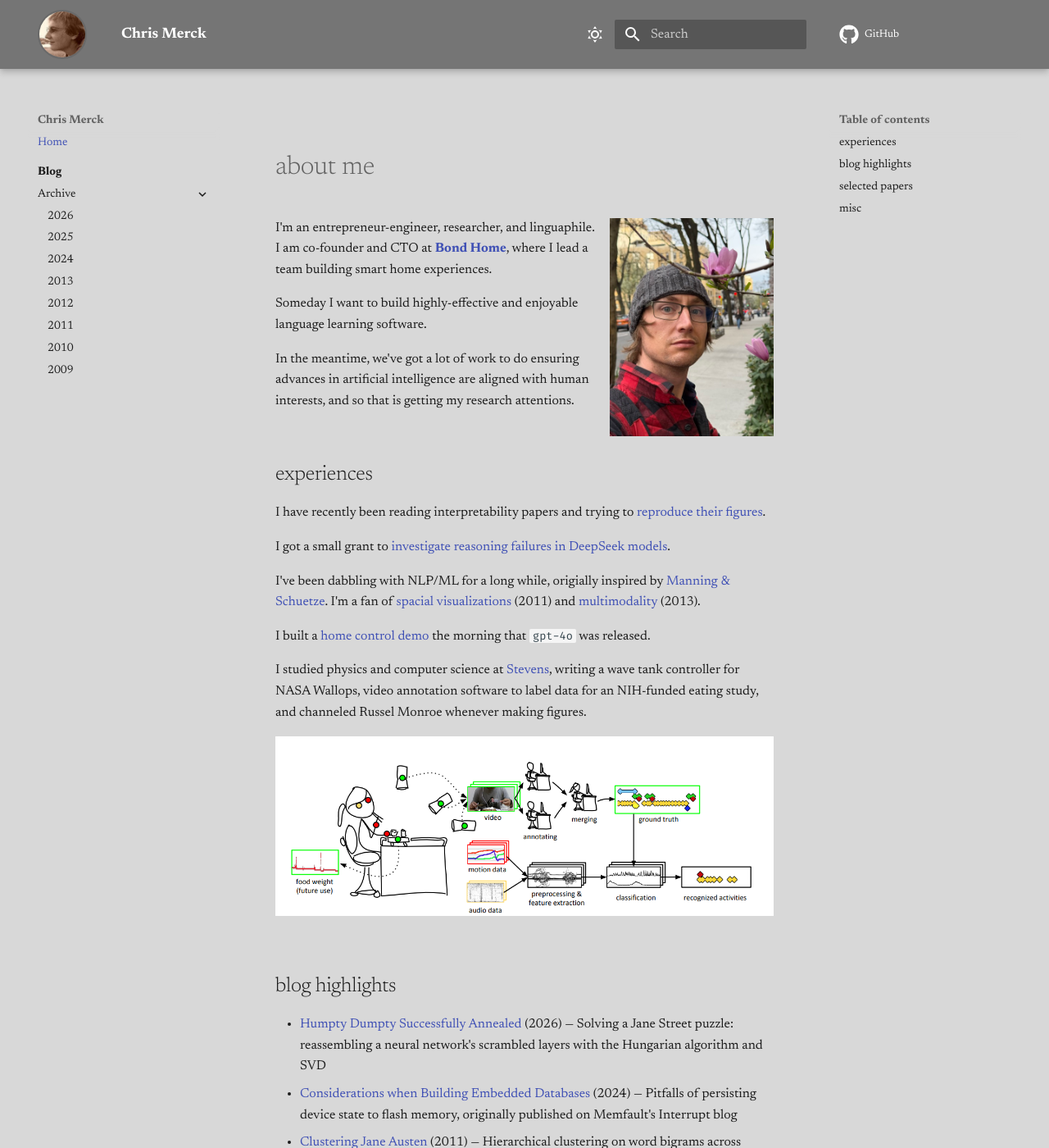
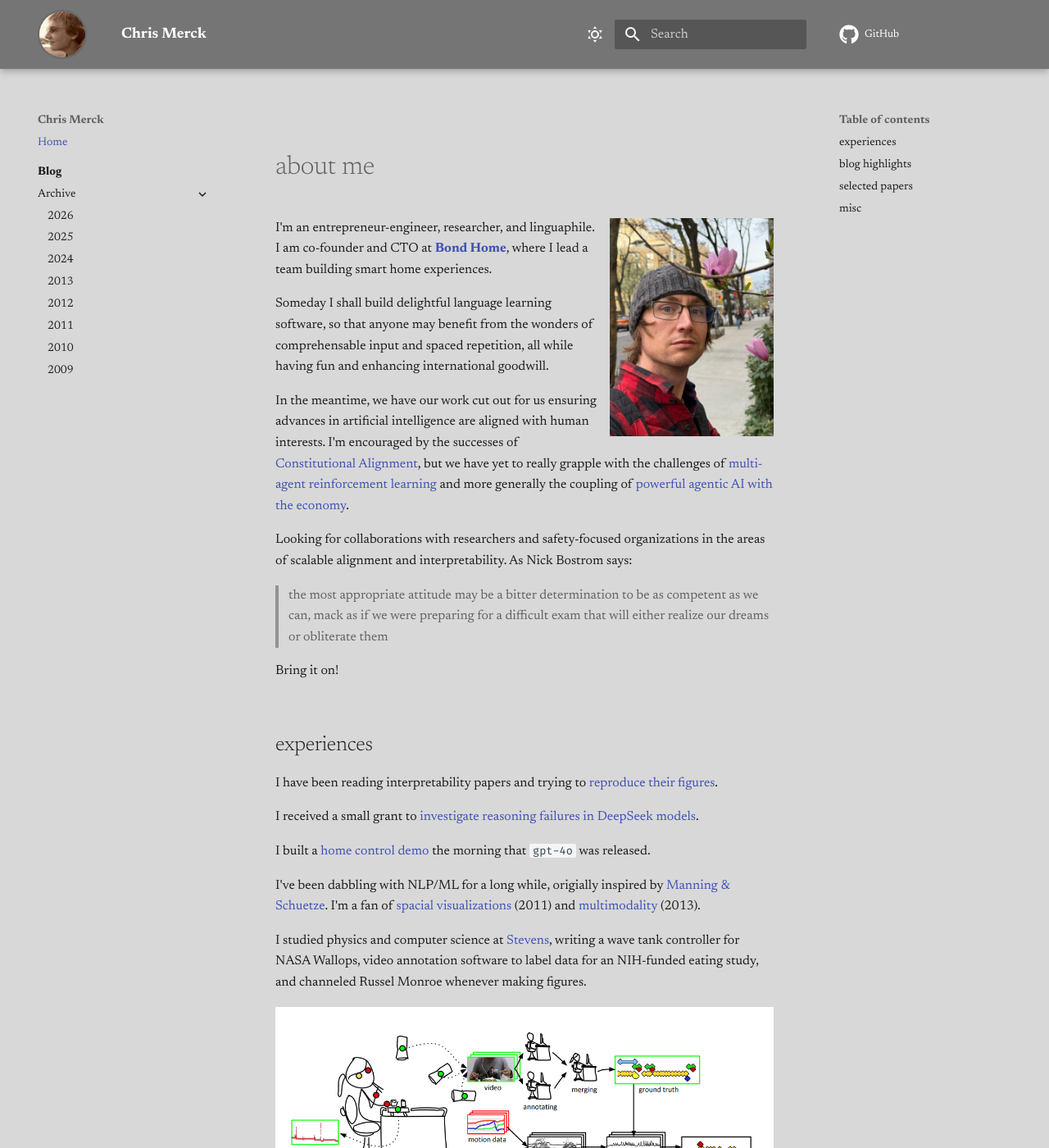
Before and after one commit to chrismerck/chrismerck.github.io, an MkDocs documentation site: the page built from docs/index.md, in a window 1280 px wide and 1400 px high. Shown: the whole window at 82% size. Built offline with MkDocs 1.6.1 and Material for MkDocs 9.7.7, drawn with Linux system fonts in a browser that asks for light colours; comment, search, counter and statistics services are not loaded; some of the changed text lies outside the part shown.

Commit message:
index updates

```diff
--- a/docs/index.md
+++ b/docs/index.md
@@ -9,25 +9,39 @@ title: Chris Merck
 I'm an entrepreneur-engineer, researcher, and linguaphile.
 I am co-founder and CTO at **[Bond Home](https://bondhome.io)**, where I lead a team building smart home experiences.
 
-Someday I want to build highly-effective and enjoyable language learning software.
+Someday I shall build delightful language learning software,
+so that anyone may benefit from the wonders of comprehensable input
+and spaced repetition, all while having fun and enhancing
+international goodwill.
 
-In the meantime, we've got a lot of work to do ensuring advances in artificial intelligence are aligned with human interests,
-and so that is getting my research attentions.
+In the meantime, we have our work cut out for us
+ensuring advances in artificial intelligence are aligned with human interests.
+I'm encouraged by the successes of
+[Constitutional Alignment](https://www.anthropic.com/constitution),
+but we have yet to really grapple with the challenges of
+[multi-agent reinforcement learning](https://www.marl-book.com/)
+and more generally the coupling of
+[powerful agentic AI with the economy](https://www.darioamodei.com/essay/the-adolescence-of-technology#4-player-piano).
+
+Looking for collaborations with researchers and safety-focused organizations in the areas of scalable alignment and interpretability. As Nick Bostrom says:
+
+> the most appropriate attitude may be a bitter determination to be as competent as we can, mack as if we were preparing for a difficult exam that will either realize our dreams or obliterate them
+
+Bring it on!
 
 ## experiences
 
-I have recently been reading interpretability papers and trying to [reproduce their figures](blog/2025/05/14/demonstrating-superposition/).
+I have been reading interpretability papers and trying to [reproduce their figures](blog/2025/05/14/demonstrating-superposition/).
 
-I got a small grant to [investigate reasoning failures in DeepSeek models](blog/2025/08/17/locating-reasoning-errors-with-active-sampling/).
+I received a small grant to [investigate reasoning failures in DeepSeek models](blog/2025/08/17/locating-reasoning-errors-with-active-sampling/).
+
+I built a [home control demo](https://www.youtube.com/watch?v=F_rlwDuOiXU) the morning that `gpt-4o` was released.
 
 I've been dabbling with NLP/ML for a long while, origially inspired by [Manning & Schuetze](blog/2011/06/30/statistical-nlp-book). I'm a fan of [spacial visualizations](blog/2011/12/13/visualizing-knn-regression/) (2011) and [multimodality](blog/2013/08/08/speech-transcript-alignment/) (2013).
-
-I built a [home control demo](https://www.youtube.com/watch?v=F_rlwDuOiXU) the morning that `gpt-4o` was released.
 
 I studied physics and computer science at [Stevens](stevens.edu), writing a wave tank controller for NASA Wallops, video annotation software to label data for an NIH-funded eating study, and channeled Russel Monroe whenever making figures.
 
 ![Kleinberg Lab](assets/pipeline.png)
-
 
 ## blog highlights
 
```
Also changed, not shown: other parts of docs/index.md (+1 -1 lines).
